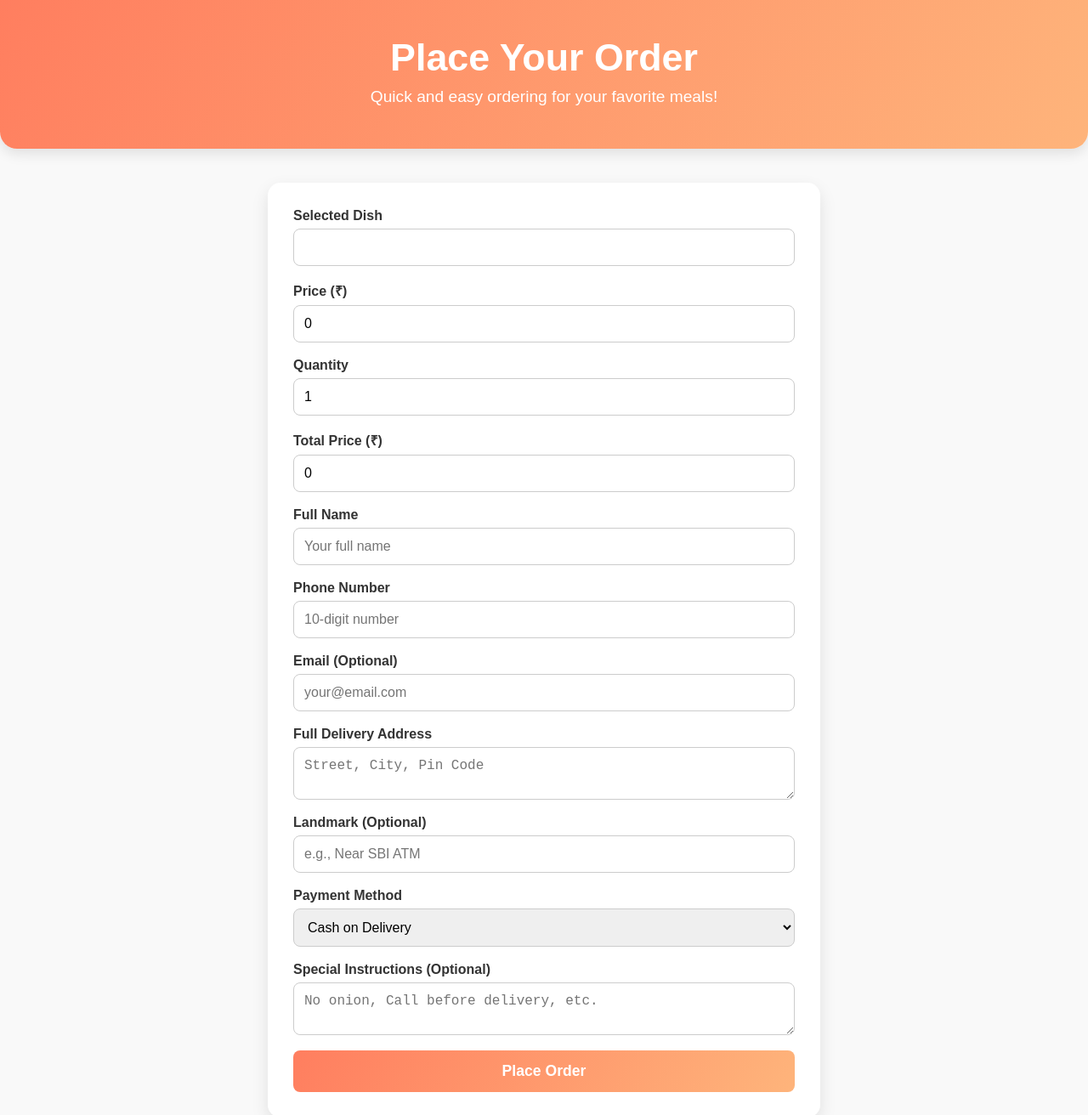
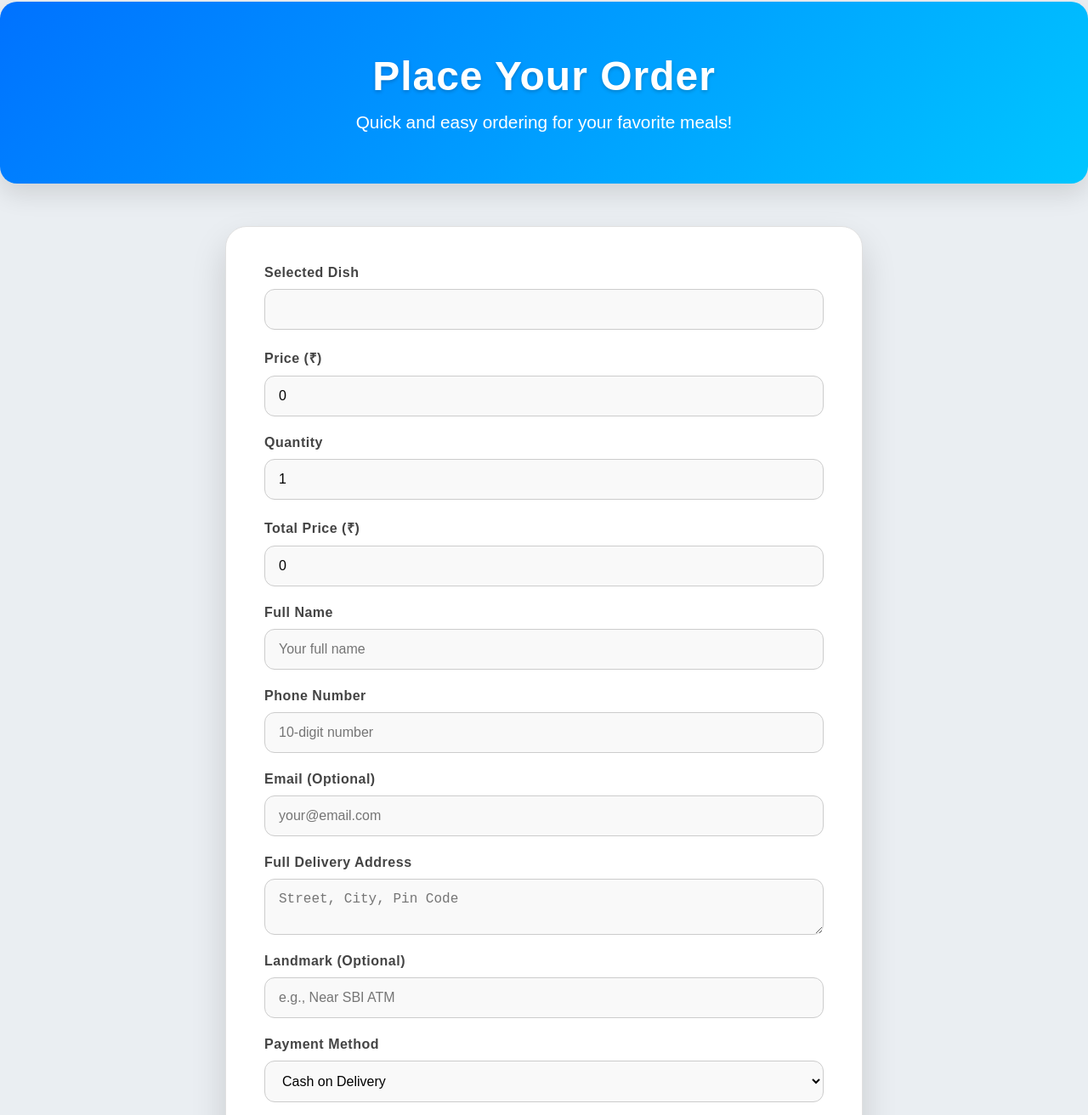
Before and after one commit to Moinkhan6207/Mess_Tiffin, a plain HTML site: page order/index.html in a window 1280 px wide. Shown: the part 108-1420 px from the top of the page at 85% size. Drawn offline with Linux system fonts and the light colour scheme.

Commit message:
Design: Professional UI for Order page with gradients, shadows, and improved form styling

```diff
--- a/order/script.js
+++ b/order/script.js
@@ -77,6 +77,6 @@ orderForm.addEventListener("submit", (e) => {
         orderForm.reset();
         quantityInput.value = 1;
         totalInput.value = priceInput.value;
-    }, 2000); // 2 sec delay
+    }, 5000); // 2 sec delay
 
 });
--- a/order/style.css
+++ b/order/style.css
@@ -1,111 +1,129 @@
+/* ===== Body ===== */
 body {
-    font-family: 'Arial', sans-serif;
+    font-family: 'Poppins', sans-serif;
     margin: 0;
     padding: 0;
-    background-color: #f9f9f9;
+    background: #eaeef2;
+    /* soft professional light color */
 }
 
-/* Page Header */
+/* ===== Page Header ===== */
 .order-header {
     text-align: center;
-    margin-top: 100px;
-    padding: 50px 20px;
-    background: linear-gradient(120deg, #ff7e5f, #feb47b);
-    color: white;
-    border-radius: 0 0 20px 20px;
-    box-shadow: 0 6px 15px rgba(0, 0, 0, 0.1);
+    margin-top: 110px;
+    padding: 60px 20px;
+    background: linear-gradient(135deg, #0072ff, #00c6ff);
+    color: #fff;
+    /* border-radius: 0 0 35px 35px; */
+    border-radius: 20px;
+    box-shadow: 0 12px 30px rgba(0, 0, 0, 0.12);
 }
 
 .order-header h2 {
-    font-size: 2.8rem;
-    margin-bottom: 10px;
-    animation: fadeIn 1s ease-in;
+    font-size: 3rem;
+    margin-bottom: 15px;
+    font-weight: 700;
+    letter-spacing: 1px;
+    text-shadow: 0 2px 4px rgba(0, 0, 0, 0.2);
+    animation: fadeIn 1s ease-in-out;
 }
 
 .order-header p {
-    font-size: 1.2rem;
-    animation: fadeIn 1.5s ease-in;
+    font-size: 1.3rem;
+    font-weight: 400;
+    animation: fadeIn 1.5s ease-in-out;
 }
 
-/* Order Form Container */
+/* ===== Order Form Container ===== */
 .order-form-section {
-    max-width: 650px;
-    margin: 40px auto;
-    padding: 30px;
-    border-radius: 15px;
-    box-shadow: 0 8px 20px rgba(0, 0, 0, 0.1);
-    background-color: #fff;
-    animation: fadeIn 1s ease-in;
+    max-width: 750px;
+    margin: 50px auto 80px;
+    padding: 45px;
+    border-radius: 25px;
+    box-shadow: 0 20px 40px rgba(0, 0, 0, 0.15);
+    background-color: #ffffff;
+    border: 1px solid #e0e0e0;
+    animation: fadeIn 1s ease-in-out;
 }
 
-/* Form Groups */
+/* ===== Form Groups ===== */
 .form-group {
     display: flex;
     flex-direction: column;
-    margin-bottom: 18px;
+    margin-bottom: 22px;
 }
 
 .form-group label {
     font-weight: 600;
-    margin-bottom: 6px;
-    color: #333;
+    margin-bottom: 10px;
+    color: #444;
+    letter-spacing: 0.5px;
 }
 
 .form-group input,
 .form-group textarea,
 .form-group select {
-    padding: 12px;
-    border-radius: 8px;
+    padding: 14px 16px;
+    border-radius: 12px;
     border: 1px solid #ccc;
     font-size: 1rem;
     transition: all 0.3s ease;
+    background-color: #f9f9f9;
+}
+
+.form-group input:hover,
+.form-group textarea:hover,
+.form-group select:hover {
+    border-color: #00c6ff;
 }
 
 .form-group input:focus,
 .form-group textarea:focus,
 .form-group select:focus {
-    border-color: #ff7e5f;
-    box-shadow: 0 0 5px rgba(255, 126, 95, 0.5);
+    border-color: #0072ff;
+    box-shadow: 0 0 10px rgba(0, 114, 255, 0.3);
     outline: none;
+    background-color: #fff;
 }
 
-/* Button */
+/* ===== Buttons ===== */
 .submit-btn {
-    padding: 14px;
+    padding: 16px;
     width: 100%;
-    font-size: 1.1rem;
-    font-weight: 600;
-    border-radius: 8px;
+    font-size: 1.15rem;
+    font-weight: 700;
+    border-radius: 14px;
     border: none;
     color: #fff;
-    background: linear-gradient(120deg, #ff7e5f, #feb47b);
+    background: linear-gradient(135deg, #0072ff, #00c6ff);
     cursor: pointer;
-    transition: all 0.3s ease;
+    transition: all 0.4s ease;
 }
 
 .submit-btn:hover {
-    transform: translateY(-3px);
-    box-shadow: 0 6px 15px rgba(0, 0, 0, 0.15);
+    transform: translateY(-4px);
+    box-shadow: 0 12px 25px rgba(0, 114, 255, 0.3);
+    background: linear-gradient(135deg, #005bb5, #00a1cc);
 }
 
-/* Confirmation Message */
+/* ===== Confirmation Message ===== */
 .confirmation-message {
-    margin-top: 20px;
-    padding: 15px;
-    border-radius: 8px;
+    margin-top: 22px;
+    padding: 18px;
+    border-radius: 12px;
     background-color: #d4edda;
     color: #155724;
     font-weight: 600;
     text-align: center;
     display: none;
-    animation: fadeIn 0.5s ease-in;
+    animation: fadeIn 0.5s ease-in-out;
 }
 
-/* Animations */
+/* ===== Animations ===== */
 @keyframes fadeIn {
     from {
         opacity: 0;
-        transform: translateY(20px);
+        transform: translateY(25px);
     }
 
     to {
@@ -114,15 +132,15 @@ body {
     }
 }
 
-/* Mobile Responsive */
-@media(max-width:768px) {
+/* ===== Mobile Responsive ===== */
+@media (max-width: 768px) {
     .order-form-section {
         margin: 20px;
-        padding: 20px;
+        padding: 30px;
     }
 
     .order-header h2 {
-        font-size: 2rem;
+        font-size: 2.2rem;
     }
 
     .order-header p {
```
